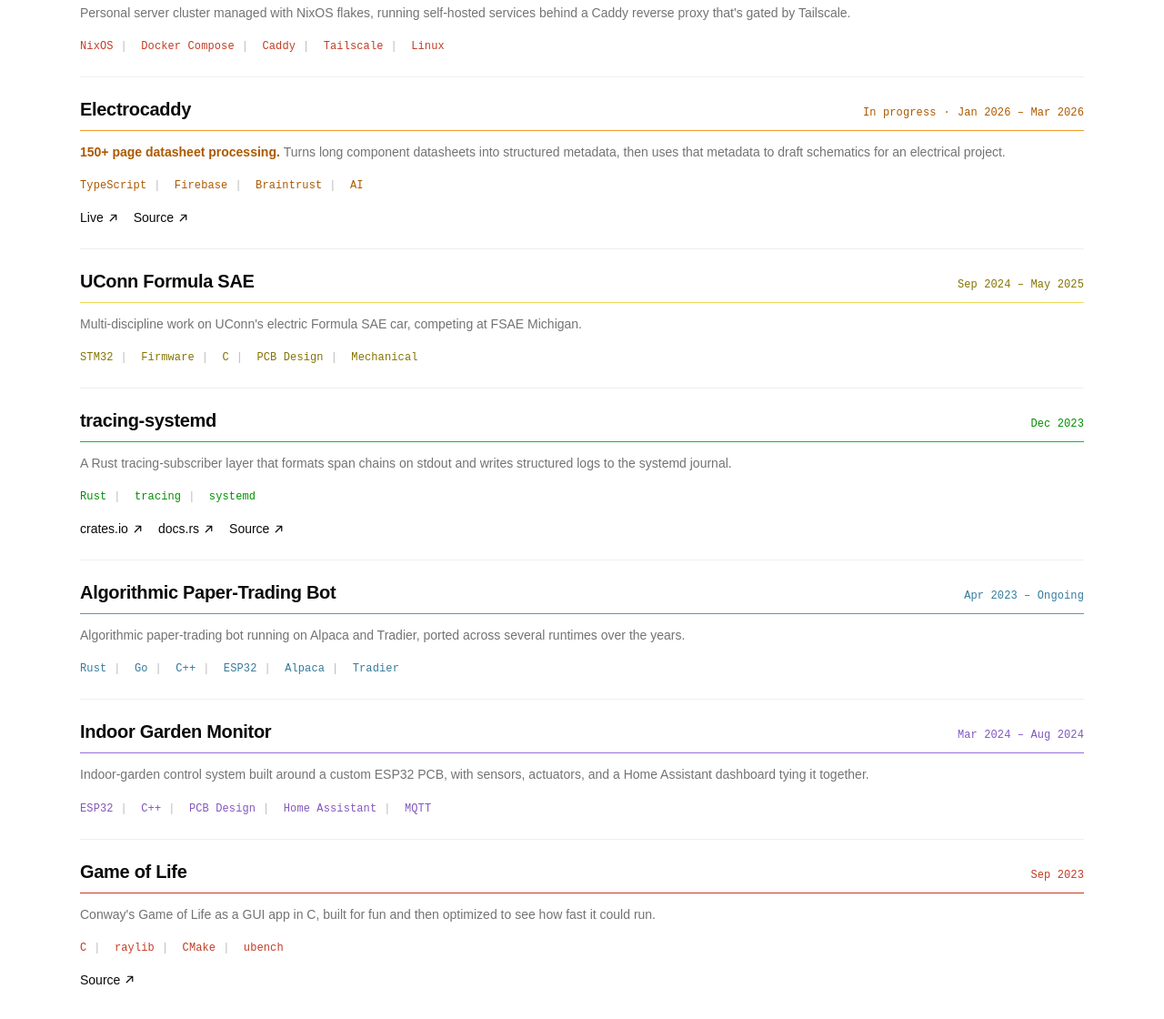
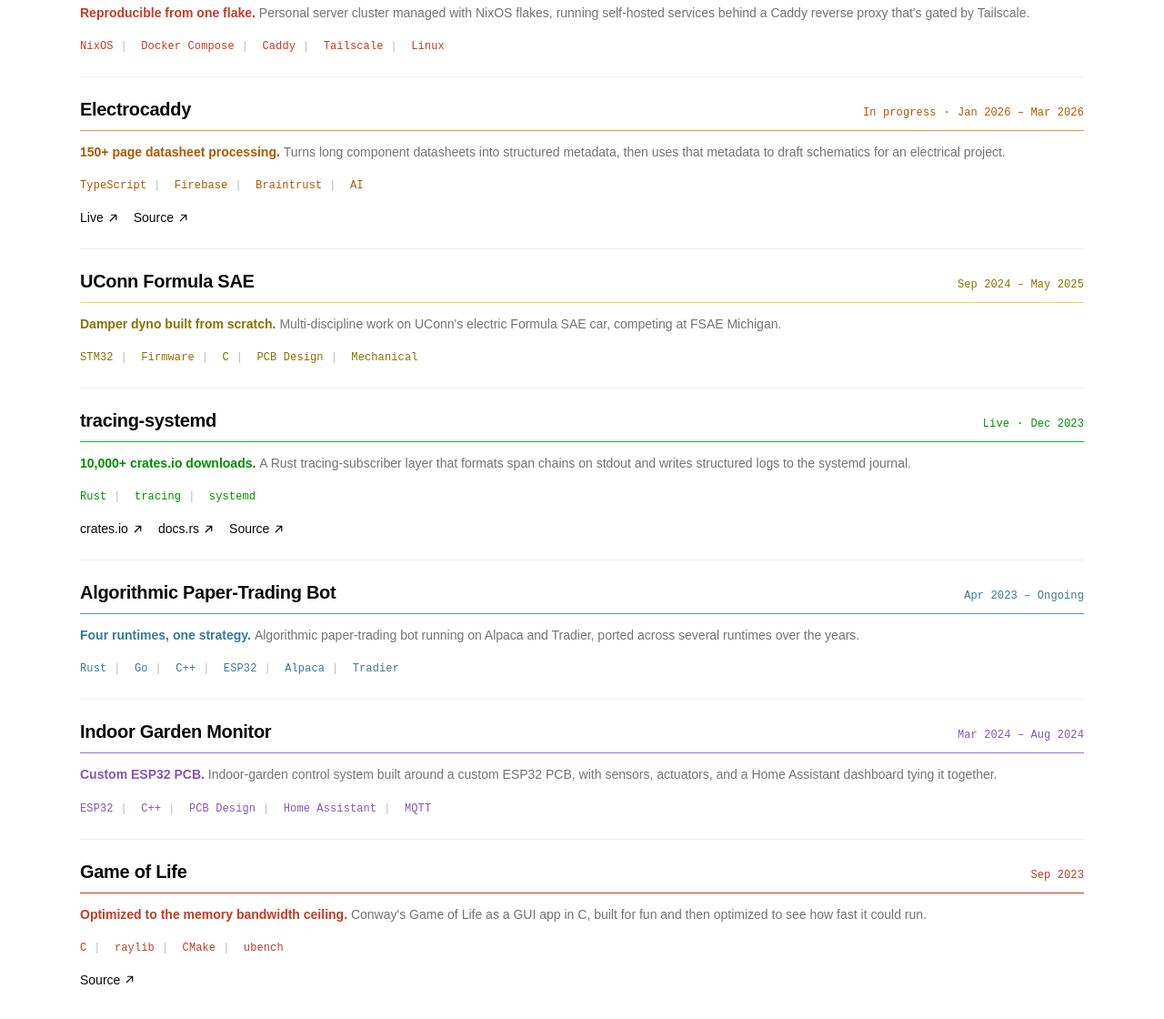
Before and after one commit to ziidonato/website, an Astro site: page /projects in a window 1280 px wide. Shown: the part 368-1488 px from the top of the page at 91% size. Built offline with nearby package versions, Linux system fonts and the light colour scheme; Astro itself is replaced by a stand-in of ours.

Commit message:
Renumber project order 1-7 and give every project a highlight

```diff
--- a/src/content/projects/game-of-life.md
+++ b/src/content/projects/game-of-life.md
@@ -6,7 +6,8 @@ tech: ["C", "raylib", "CMake", "ubench"]
 links:
   - label: "Source"
     href: "https://github.com/ziidonato/game_of_life"
-order: 6
+highlight: "Optimized to the memory bandwidth ceiling"
+order: 7
 draft: false
 ---
 
--- a/src/content/projects/homelab.md
+++ b/src/content/projects/homelab.md
@@ -4,7 +4,9 @@ summary: "Personal server cluster managed with NixOS flakes, running self-hosted
 end: "ongoing"
 tech: ["NixOS", "Docker Compose", "Caddy", "Tailscale", "Linux"]
 links: []
+status: "live"
 featured: true
+highlight: "Reproducible from one flake"
 order: 4
 draft: false
 ---
--- a/src/content/projects/indoor-garden-monitor.md
+++ b/src/content/projects/indoor-garden-monitor.md
@@ -5,7 +5,8 @@ start: "2024-03"
 end: "2024-08"
 tech: ["ESP32", "C++", "PCB Design", "Home Assistant", "MQTT"]
 links: []
-order: 4
+highlight: "Custom ESP32 PCB"
+order: 5
 draft: false
 ---
 
--- a/src/content/projects/tracing-systemd.md
+++ b/src/content/projects/tracing-systemd.md
@@ -10,7 +10,9 @@ links:
     href: "https://docs.rs/tracing-systemd"
   - label: "Source"
     href: "https://github.com/ziidonato/tracing-systemd"
+status: "live"
 featured: true
+highlight: "10,000+ crates.io downloads"
 order: 2
 draft: false
 ---
--- a/src/content/projects/trading-bot.md
+++ b/src/content/projects/trading-bot.md
@@ -5,7 +5,8 @@ start: "2023-04"
 end: "ongoing"
 tech: ["Rust", "Go", "C++", "ESP32", "Alpaca", "Tradier"]
 links: []
-order: 8
+highlight: "Four runtimes, one strategy"
+order: 6
 draft: false
 ---
 
--- a/src/content/projects/uconn-fsae.md
+++ b/src/content/projects/uconn-fsae.md
@@ -6,6 +6,7 @@ end: "2025-05"
 tech: ["STM32", "Firmware", "C", "PCB Design", "Mechanical"]
 links: []
 featured: true
+highlight: "Damper dyno built from scratch"
 order: 3
 draft: false
 ---
```
